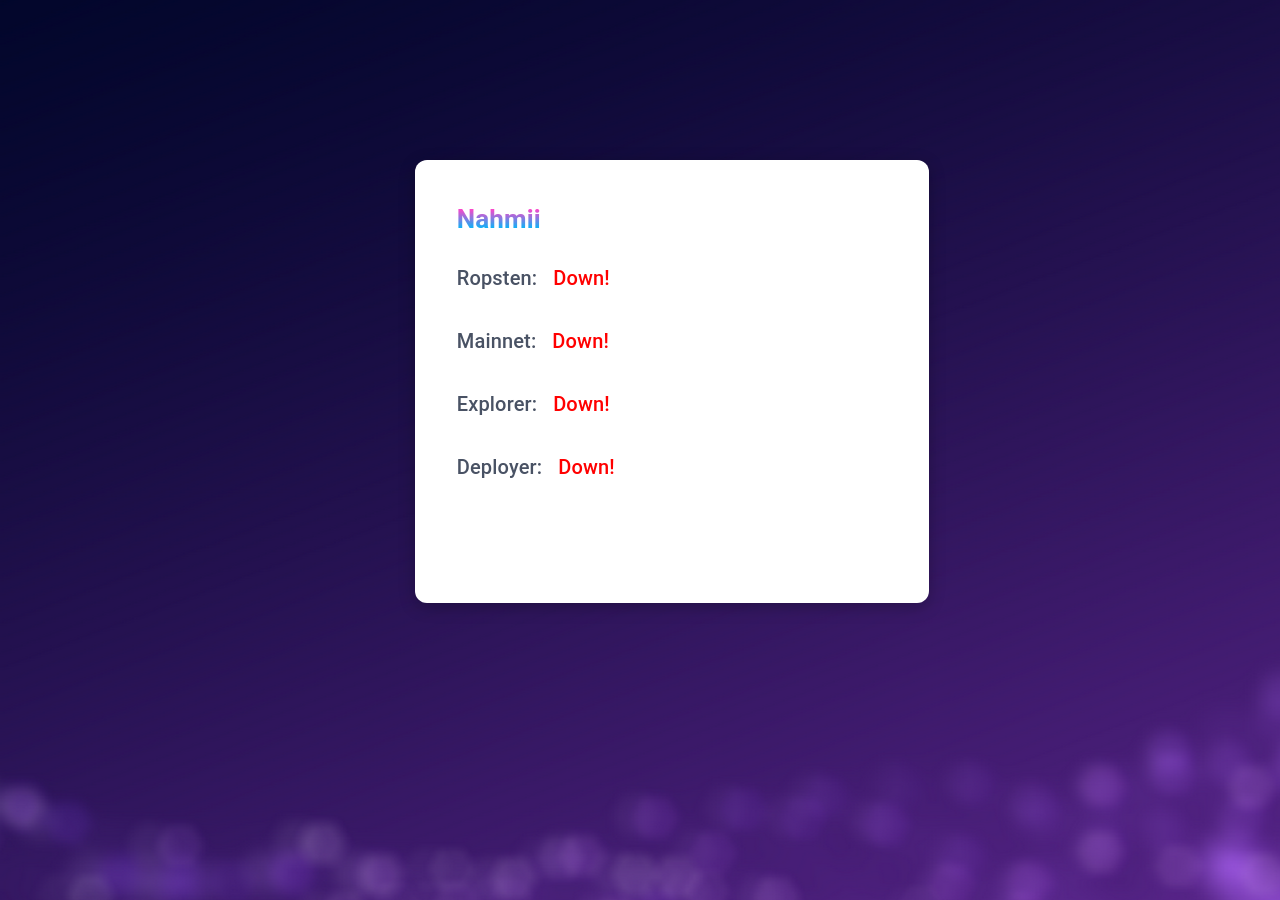
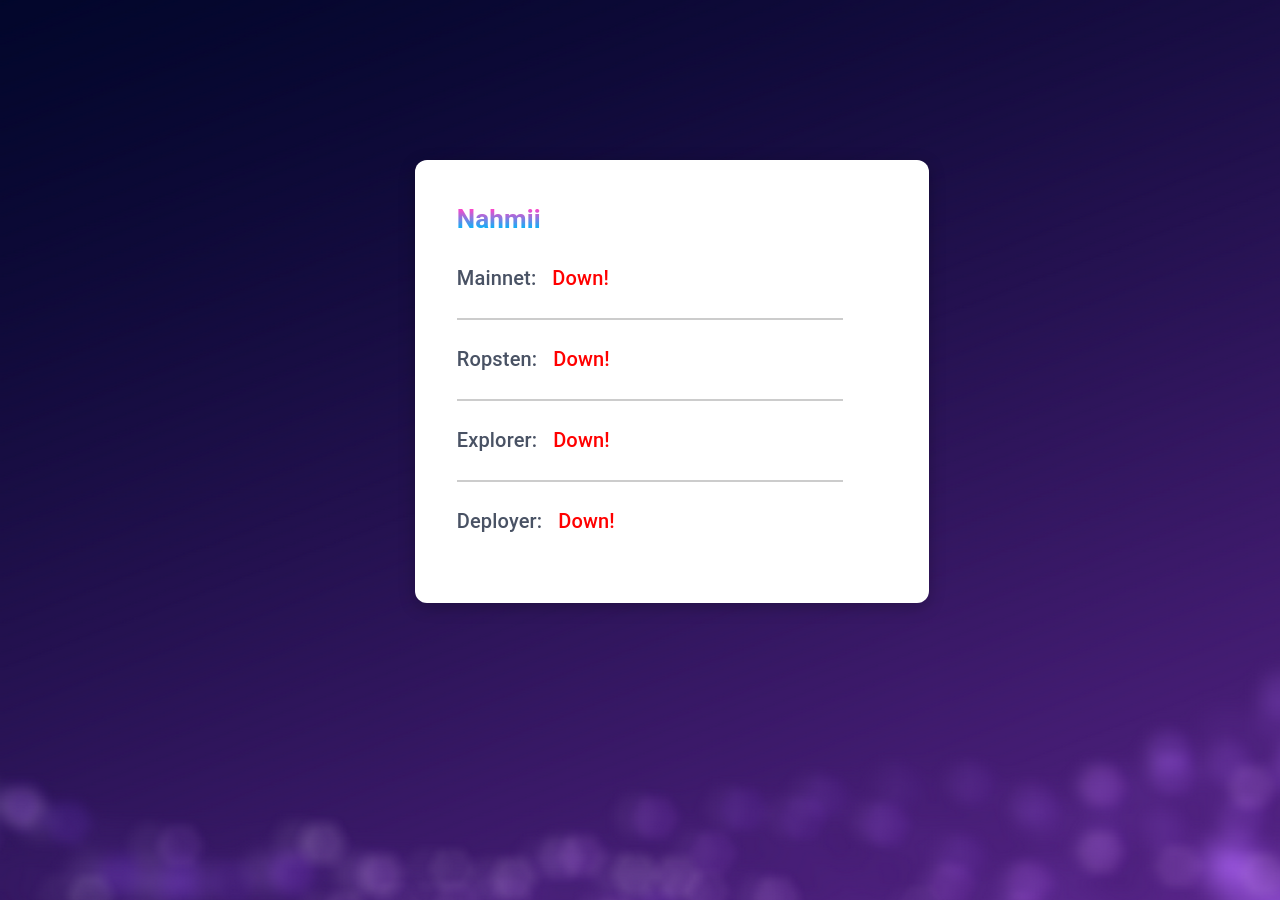
Before and after one commit to nahmii-community/status, a SvelteKit app: page / in a window 1280 px wide. Built offline with nearby package versions, Linux system fonts and the light colour scheme; no server answers.

Commit message:
reorder server list to put Mainnet on top; add seperator between services

```diff
--- a/src/components/ServerStatus.svelte
+++ b/src/components/ServerStatus.svelte
@@ -3,7 +3,7 @@
     $: console.log(`stats: ${stats}`);
 </script>
 
-{#each stats as {status, name}}
+{#each stats as {status, name}, i}
     <div class="status_line">
         <p class="service_name">{name}:</p>
         {#if status}
@@ -11,7 +11,11 @@
         {:else}
             <span class="bad_status">Down!</span>
         {/if}
+
     </div>
+    {#if i < stats.length - 1}
+        <hr class=status_line_seperator>
+    {/if}
 {/each}
 
 <style>
@@ -56,4 +60,15 @@
     margin: auto;
     padding-left: 1rem
 }
+.status_line_seperator {
+
+    height: 0px;
+    left: 0%;
+    right: 0%;
+    top: 107px;
+
+/* Light Grey 1 */
+
+    border: 1px solid rgba(0, 0, 0, 0.2);
+}
 </style>
--- a/src/routes/index.svelte
+++ b/src/routes/index.svelte
@@ -32,8 +32,8 @@
 
 	let servers = [
 			// { id: 'test', name: 'Nahmii Testnet', url: "https://l2-tc3.test.nahmii.net"},
+			{ id: 'mainnet', name: 'Mainnet', url: "https://path/to/mainnet", options: requestOptions},
 			{ id: 'ropsten', name: 'Ropsten', url: "https://l2.testnet.nahmii.io", options: requestOptions},
-			{ id: 'mainnet', name: 'Mainnet', url: "https://path/to/mainnet", options: requestOptions},
 			{ id: 'explorer', name: 'Explorer', url: "https://explorer.testnet.nahmii.io", options: getHtmlRequestOptions},
 			{ id: 'deployer', name: 'Deployer', url: 'https://meta.testnet.nahmii.io', options: getHtmlRequestOptions}
 		];
```
